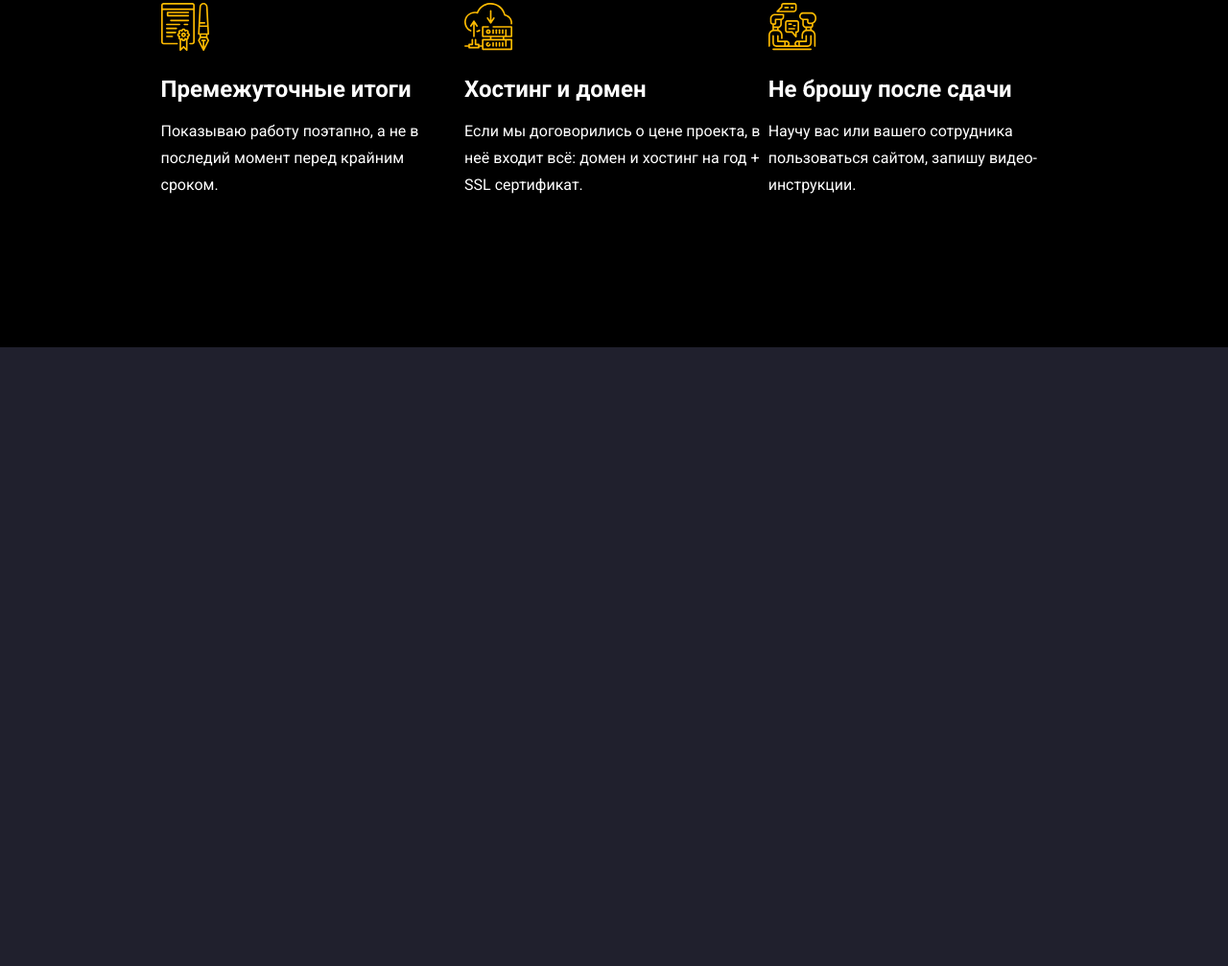
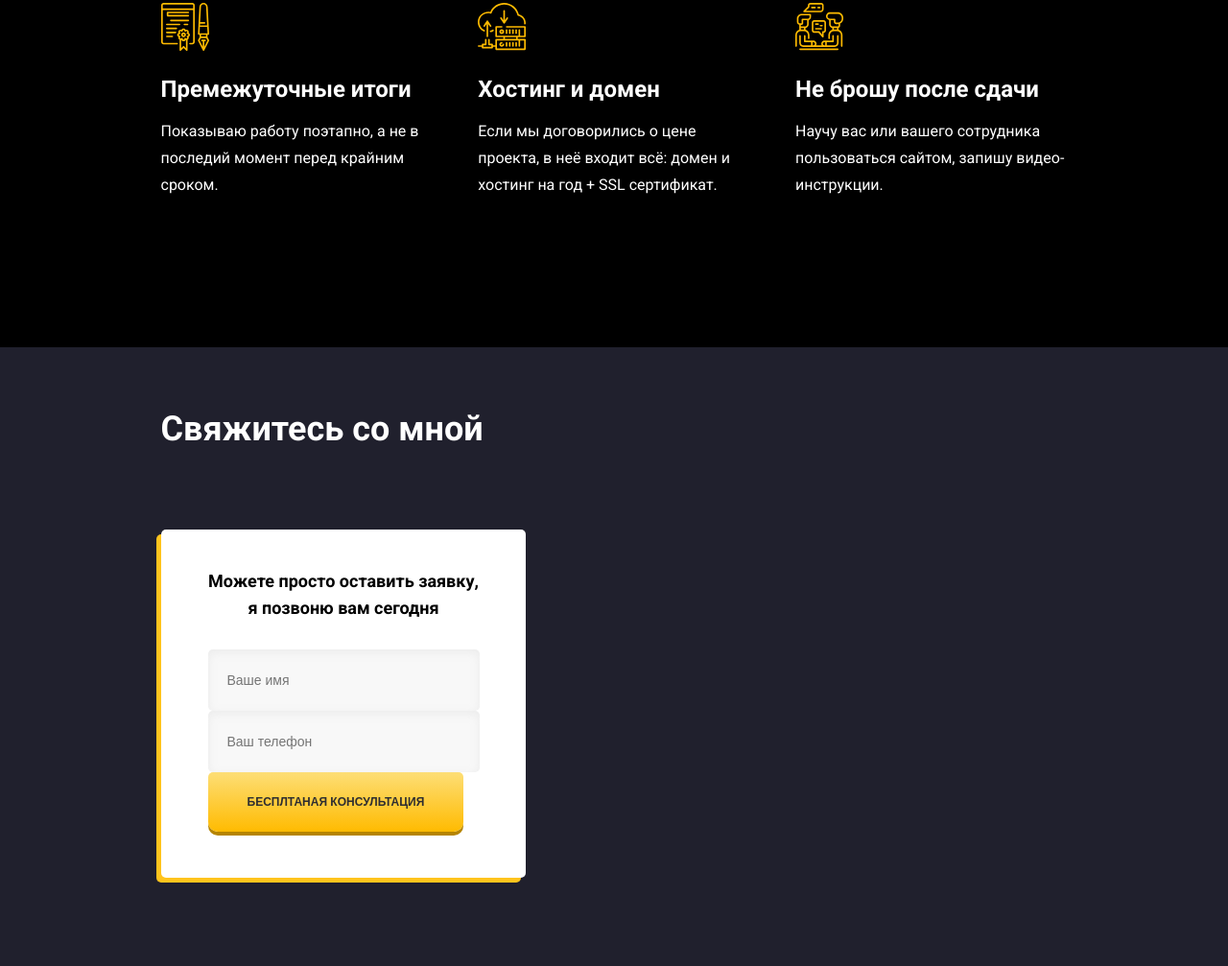
Before and after one commit to sarvar95yil/portfolio, a plain HTML site: page index.html in a window 1280 px wide. Shown: the part 1181-2188 px from the top of the page at 96% size. Before the commit the page ends 1543 px from the top, so only its background shows below. Drawn offline with Linux system fonts and the light colour scheme.

Commit message:
first commit

```diff
--- a/css/style.css
+++ b/css/style.css
@@ -114,7 +114,7 @@ body {
 }
 
 .features-item {
-    flex-basis: 33%;
+    flex-basis: 30%;
     margin-bottom: 63px;
 }
 
@@ -135,3 +135,33 @@ body {
     line-height: 28px;
     margin: 0;
 }
+
+/* contacts */
+
+.contatcs-form {
+    background: #FFFFFF;
+    box-shadow: -5px 5px 0px #FFC41D;
+    border-radius: 5px;
+    max-width: 380px;
+    padding: 40px 48px 48px 49px;
+}
+
+.form-title {
+    font-size: 18px;
+    line-height: 28px;
+    text-align: center;
+    color: #000000;
+    margin: 0;
+    margin-bottom: 29px;
+}
+
+.input {
+    border: none;
+    background: #F8F8F8;
+    box-shadow: inset 0px 3px 10px rgba(199, 199, 199, 0.25);
+    border-radius: 5px;
+    width: 100%;
+    padding: 18px 20px;
+    font-size: 14px;
+    line-height: 28px;
+}
--- a/index.html
+++ b/index.html
@@ -73,5 +73,18 @@
         </section>
         <!-- /.feauters -->
     </main>
+    <footer class="section">
+        <div class="container">
+            <h2 class="section-title">Свяжитесь со мной</h2>
+            <div class="contacts-block">
+                <form action="#" class="contatcs-form">
+                    <h4 class="form-title">Можете просто оставить заявку, я позвоню вам сегодня</h4>
+                    <input type="text" class="input input-name" placeholder="Ваше имя">
+                    <input type="text" class="input input-phone" placeholder="Ваш телефон">
+                    <button class="hero-button">Бесплтаная консультация</button>
+                </form>
+            </div>
+        </div>
+    </footer>
 </body>
 </html>
```
